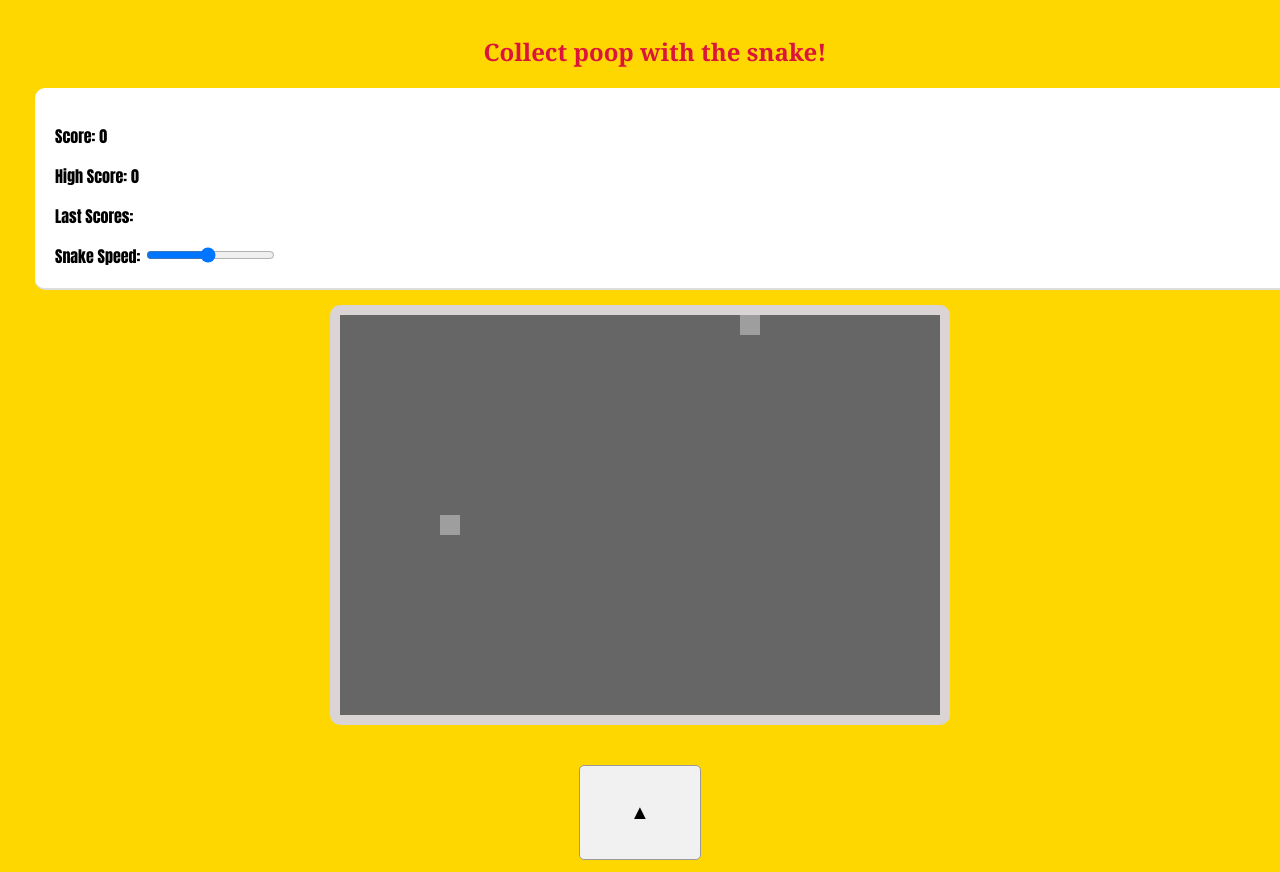
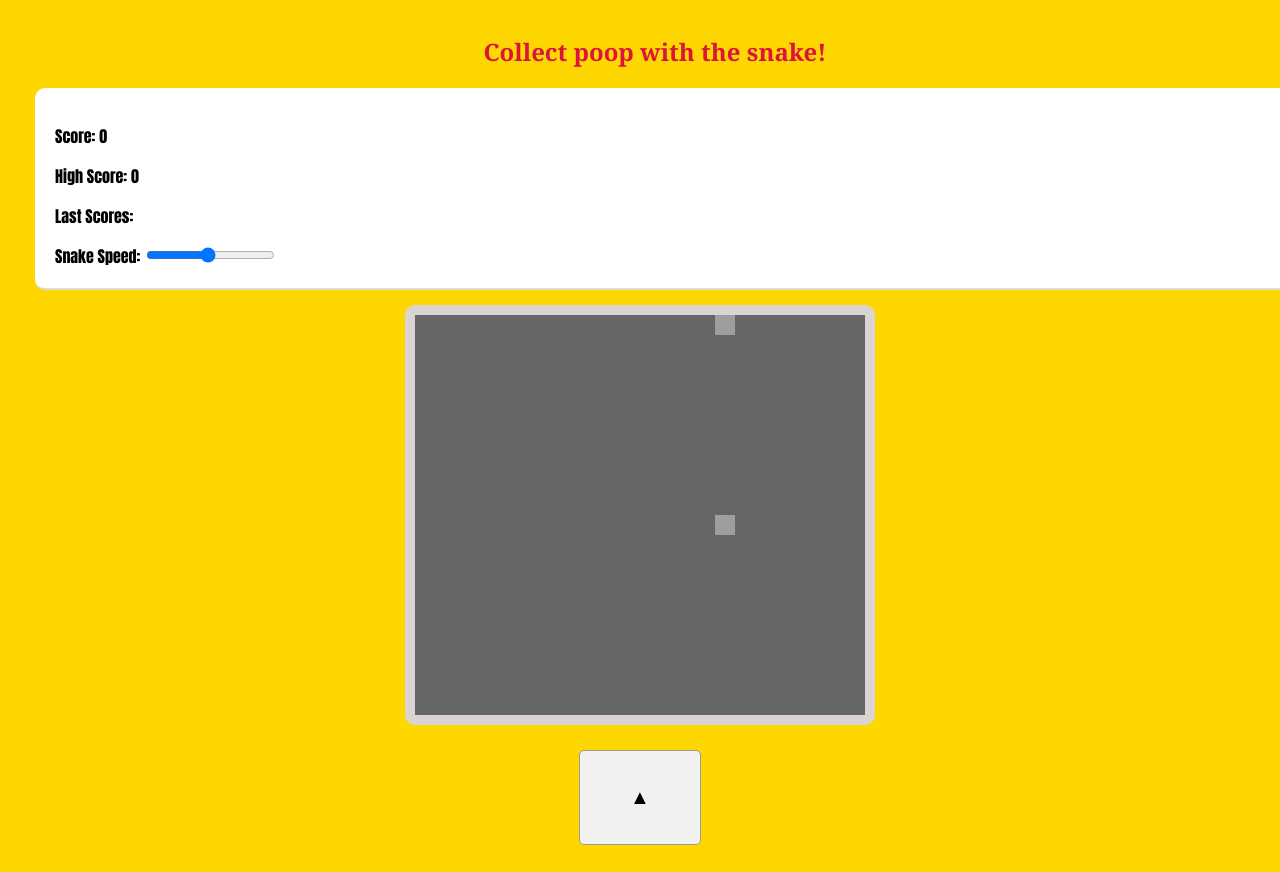
Before and after one commit to Naim-006/curi, a plain HTML site: page index.html in a window 1280 px wide. Shown: the top 872 px of the page. Drawn offline with Linux system fonts and the light colour scheme.

Commit message:
Update index.html

```diff
--- a/index.html
+++ b/index.html
@@ -56,7 +56,7 @@
             cursor: pointer;
             border: 1px solid #999;
             border-radius: 5px;
-            margin: 30px;
+
             background-color: #f1f1f1;
             transition: background-color 0.3s, color 0.3s;
         }
@@ -153,7 +153,7 @@
 </div>
 
 
-<canvas id="gameCanvas" width="600" height="400"></canvas>
+<canvas id="gameCanvas" width="450" height="400"></canvas>
 
 <div id="directionButtons">
     <button class="directionButton" id="upButton">▲</button><br>
@@ -168,7 +168,7 @@
 
 <script>
     const CELL_SIZE = 20;
-    const GRID_WIDTH = 600 / CELL_SIZE;
+    const GRID_WIDTH = 450 / CELL_SIZE;
     const GRID_HEIGHT = 400 / CELL_SIZE;
 
     let snake = {
```
